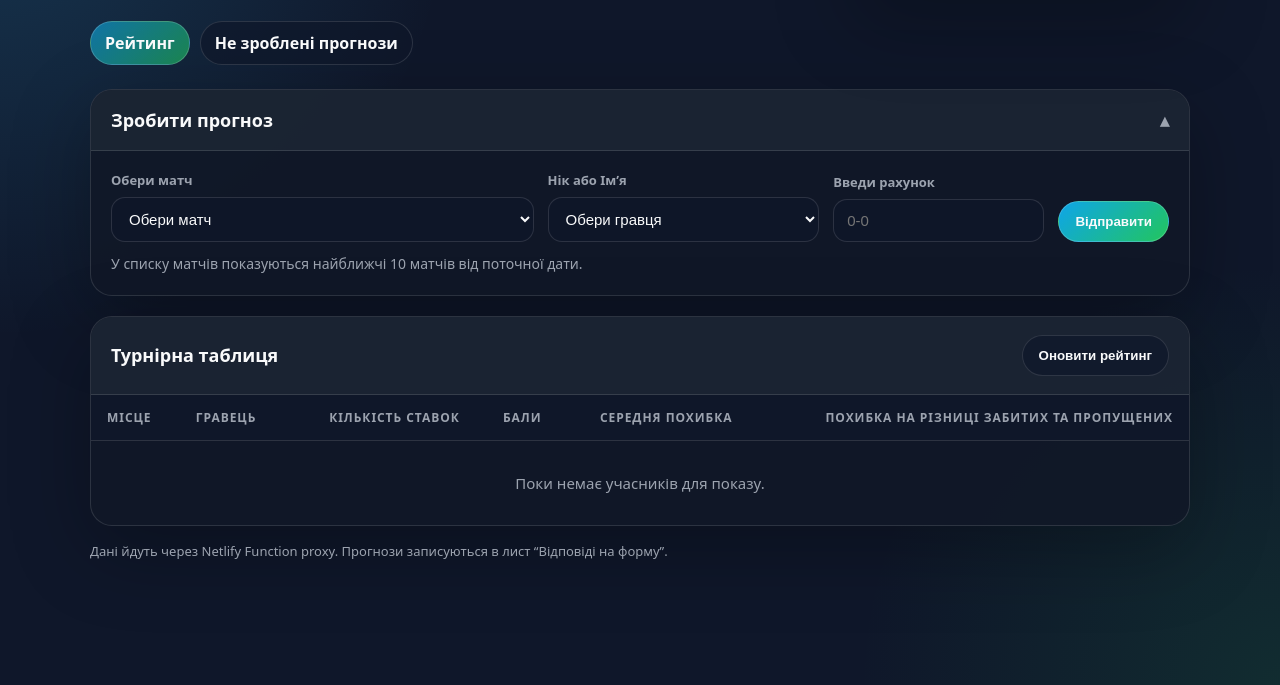
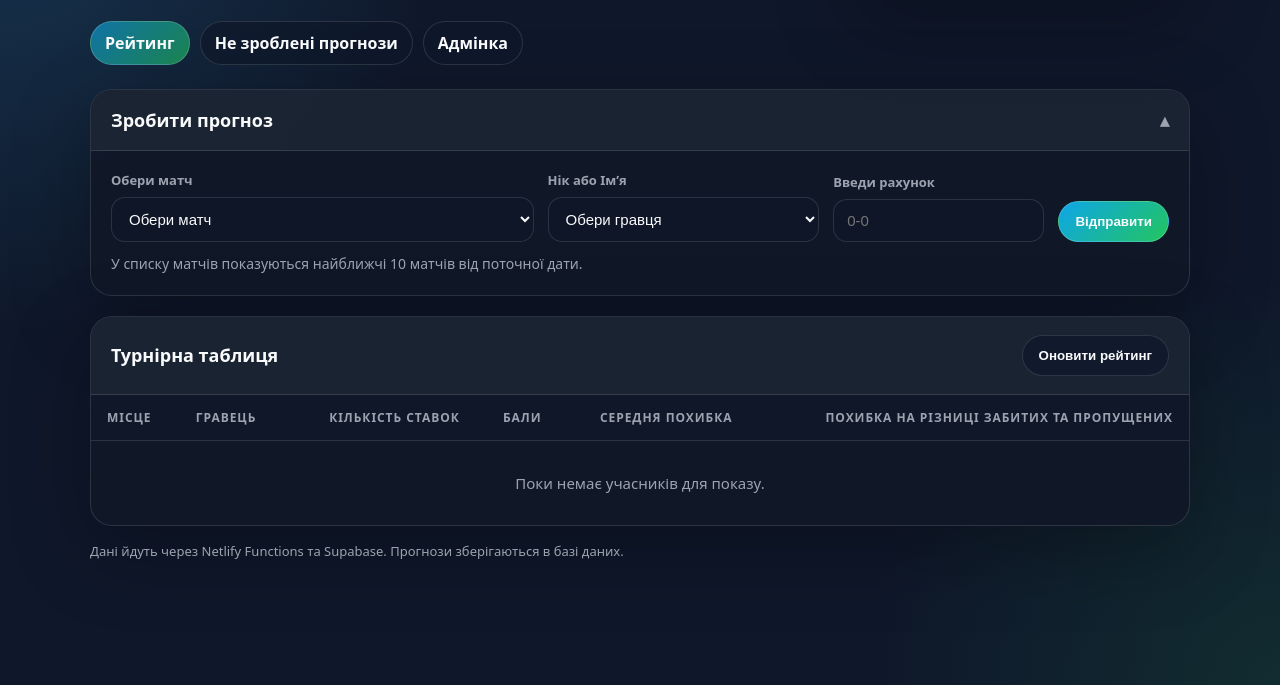
Before and after one commit to o-volynets/sporchat-standings, a website: page index.html in a window 1280 px wide. Shown: the part 115-800 px from the top of the page. Drawn offline with Linux system fonts and the light colour scheme; no server answers.

Commit message:
Update index.html

```diff
--- a/index.html
+++ b/index.html
@@ -315,6 +315,7 @@
     <nav class="nav" aria-label="Навігація сайту">
       <a class="nav-link active" href="index.html">Рейтинг</a>
       <a class="nav-link" href="predictions.html">Не зроблені прогнози</a>
+      <a class="nav-link" href="admin-results.html">Адмінка</a>
     </nav>
 
     <details class="form-card" open>
@@ -378,7 +379,7 @@
       </div>
     </section>
 
-    <p class="footer-note">Дані йдуть через Netlify Function proxy. Прогнози записуються в лист “Відповіді на форму”.</p>
+    <p class="footer-note">Дані йдуть через Netlify Functions та Supabase. Прогнози зберігаються в базі даних.</p>
   </main>
 
   <script>
```
